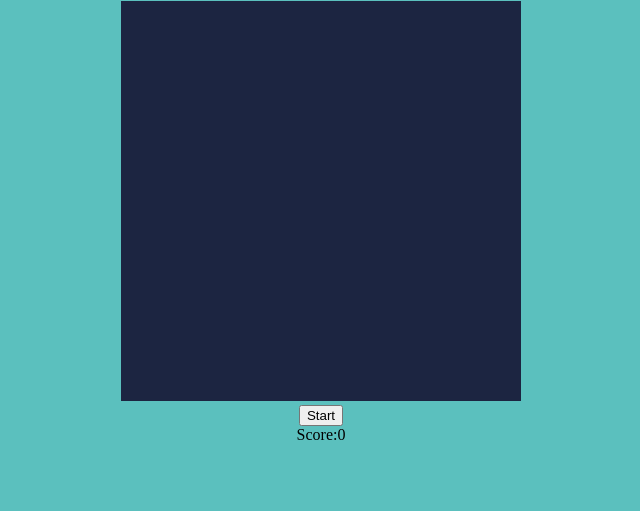
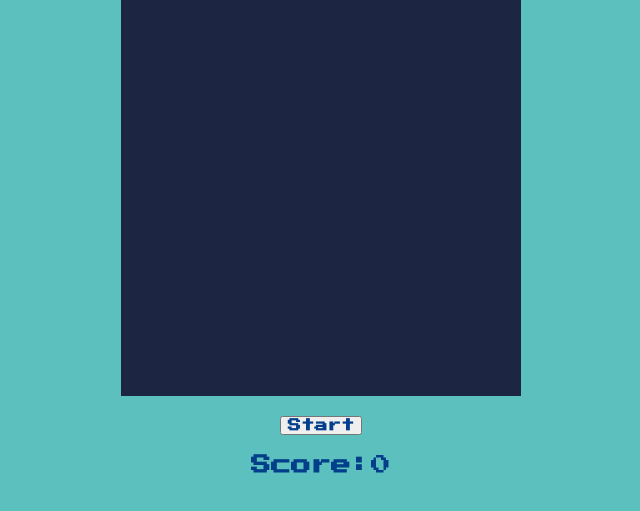
Before and after one commit to AaronDizon/Game, a plain HTML site: page index.html in a window 1280 px wide. Shown: the part 79-590 px from the top of the page, without its empty margins (319-959 px from the left). Drawn offline with Linux system fonts and the light colour scheme.

Commit message:
close to final changes

```diff
--- a/index.html
+++ b/index.html
@@ -7,6 +7,7 @@
     <title>Document</title>
     <link rel="stylesheet" href="styles/main.css">
     <script defer src="scripts/main.js"></script>
+    <link href="https://fonts.googleapis.com/css2?family=Press+Start+2P&display=swap" rel="stylesheet">
 </head>
 <body>
     <div id="gameContainer">
@@ -14,11 +15,13 @@
         <h4 id='description'></h4>
         <canvas id='canvas' width='400' height='400'></canvas>
         <div id='container1'>
+
             <button id='start'>Start</button>
+
             <div id='score'>
-                <div id='scoreText'>Score:</div>
+                <div id='scoreText'><strong>Score:</strong></div>
                 <dic id='scoreNum'></dic>
-            </div>
+
         </div>
     </div>
 </body>
--- a/styles/main.css
+++ b/styles/main.css
@@ -1,8 +1,11 @@
 body{
-    margin:0;
+
     height: 0;
     background-color: #5BC0BE;
     text-align:center;
+    font-family: 'Press Start 2P', cursive;
+    color: #023e8a;
+
 
 }
 #gameContainer {
@@ -16,4 +19,24 @@ body{
     display: flex;
     flex-direction: row;
     justify-content: center;
+    font-size: 20px;
+    font-weight: 200;
+
 }
+#start{
+    cursor: pointer;
+    size: 60px;
+    color: #023e8a;
+    margin: 0;
+    font-family: 'Press Start 2P', cursive;
+    margin: 20px;
+    font-weight: bold;
+
+}
+#start:hover{
+    cursor: pointer;
+    background-color: #023e8a;
+    color: white;
+
+    font-family: 'Press Start 2P', cursive;
+}
```
